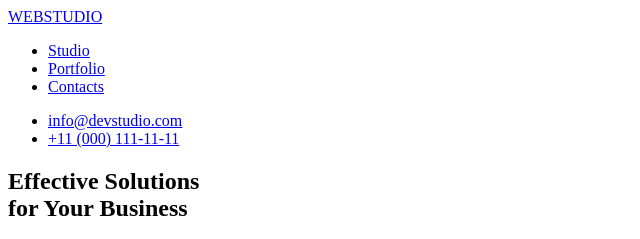
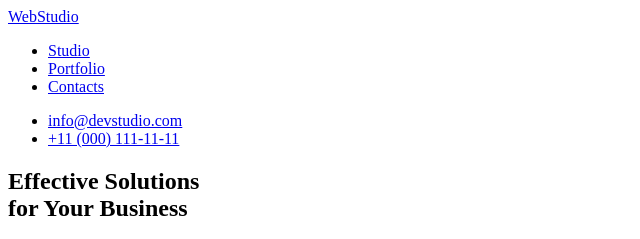
Before and after one commit to frolbundy/goit-markup-hw-01, a plain HTML site: page index.html in a window 1280 px wide. Shown: the top 239 px of the page, 0-640 px from the left. Drawn offline with Linux system fonts and the light colour scheme.

Commit message:
update footer and header

```diff
--- a/index.html
+++ b/index.html
@@ -9,7 +9,7 @@
 <body>
     <header>
         <nav>
-            <a href="/">WEBSTUDIO</a>
+            <a href="/">WebStudio</a>
             <ul>
                 <li><a href="/">Studio</a></li>
                 <li><a href="/">Portfolio</a></li>
@@ -99,7 +99,7 @@
 
     <!--Подвал-->
     <footer>
-        <a href="/">WEBSTUDIO</a>
+        <a href="/">WebStudio</a>
         <p>Increase the flow of customers and sales for your business with digital marketing & growth solutions.</p>
     </footer>
 </body>
```
